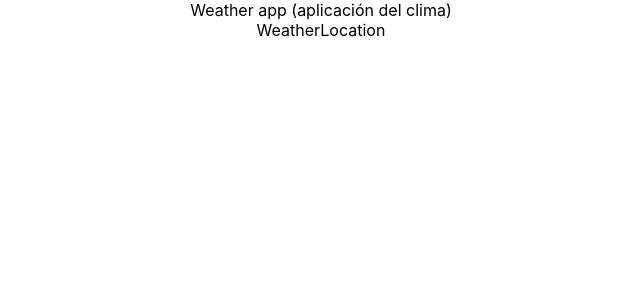
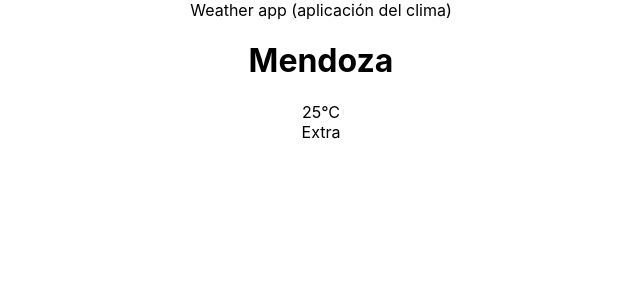
Before and after one commit to zahiramanzur/WeatherApp_React, a React (Create React App) app: page / in a window 1280 px wide. Shown: the top 300 px of the page, without its empty margins (319-959 px from the left). Built offline with nearby package versions, Linux system fonts and the light colour scheme.

Commit message:
Components created

```diff
--- a/src/App.js
+++ b/src/App.js
@@ -2,6 +2,8 @@ import React from 'react';
 import WeatherLocation from './components/WeatherLocation';
 import logo from './logo.svg';
 import './App.css';
+import Location from './components/Location';
+
 
 function App() {
   return (
--- /dev/null
+++ b/src/components/Location.js
@@ -0,0 +1,9 @@
+import React from 'react';
+
+const Location = () => (
+    <div>
+        <h1>Mendoza</h1>
+    </div>
+);
+
+export default Location;
--- /dev/null
+++ b/src/components/WeatherData.js
@@ -0,0 +1,14 @@
+import React from  'react';
+import WeatherExtraInfo from './WeatherExtraInfo';
+import WeatherTemperature from './WeatherTemperature';
+
+const WeatherData = () => (
+
+    <div>
+        <WeatherTemperature></WeatherTemperature>
+        <WeatherExtraInfo></WeatherExtraInfo>
+    </div>
+
+);
+
+export default WeatherData;
--- /dev/null
+++ b/src/components/WeatherExtraInfo.js
@@ -0,0 +1,9 @@
+import React from 'react';
+
+const WeatherExtraInfo = () => (
+
+    <div>Extra</div>
+
+);
+
+export default WeatherExtraInfo;
--- a/src/components/WeatherLocation.js
+++ b/src/components/WeatherLocation.js
@@ -1,7 +1,13 @@
 import React from 'react';
+import Location from './Location';
+import WeatherData from './WeatherData';
 
 const WeatherLocation = () => (
-    <div>WeatherLocation</div>
+    <div>
+        <Location></Location>
+        <WeatherData></WeatherData>
+
+    </div>
 );
 
 export default WeatherLocation;
--- /dev/null
+++ b/src/components/WeatherTemperature.js
@@ -0,0 +1,9 @@
+import React from 'react';
+
+const WeatherTemperature = () => (
+
+    <div>25°C</div>
+
+);
+
+export default WeatherTemperature;
```
